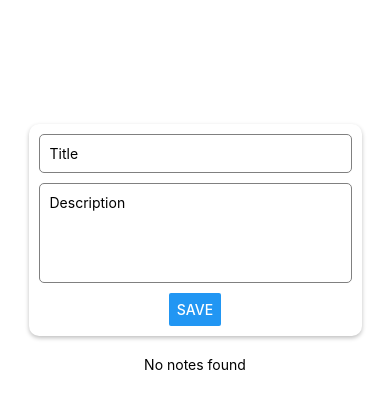
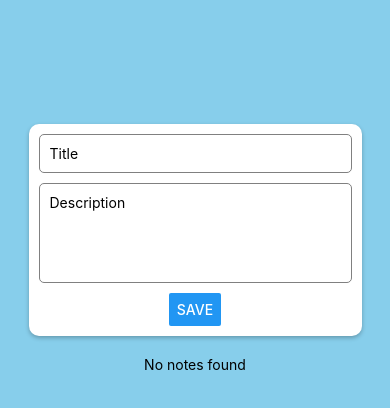
Before and after one commit to sJ4cques/MARK1, a React Native app: screen / in a window 390 px wide. Shown: the top 408 px of the page. Built offline with nearby package versions, Linux system fonts and the light colour scheme.

Commit message:
Update App.js

```diff
--- a/App.js
+++ b/App.js
@@ -109,7 +109,7 @@ export default function App() {
 const styles = StyleSheet.create({
   container: {
     flex: 1,
-    backgroundColor: '#fff',
+    backgroundColor: 'skyblue',
     alignItems: 'center',
     paddingTop: 50,
     paddingHorizontal: 10,
@@ -152,6 +152,7 @@ const styles = StyleSheet.create({
     padding: 10,
     borderRadius: 5,
     marginBottom: 10,
+    marginTop: 10,
     flexDirection: 'row',
     justifyContent: 'space-between',
     alignItems: 'center',
```
